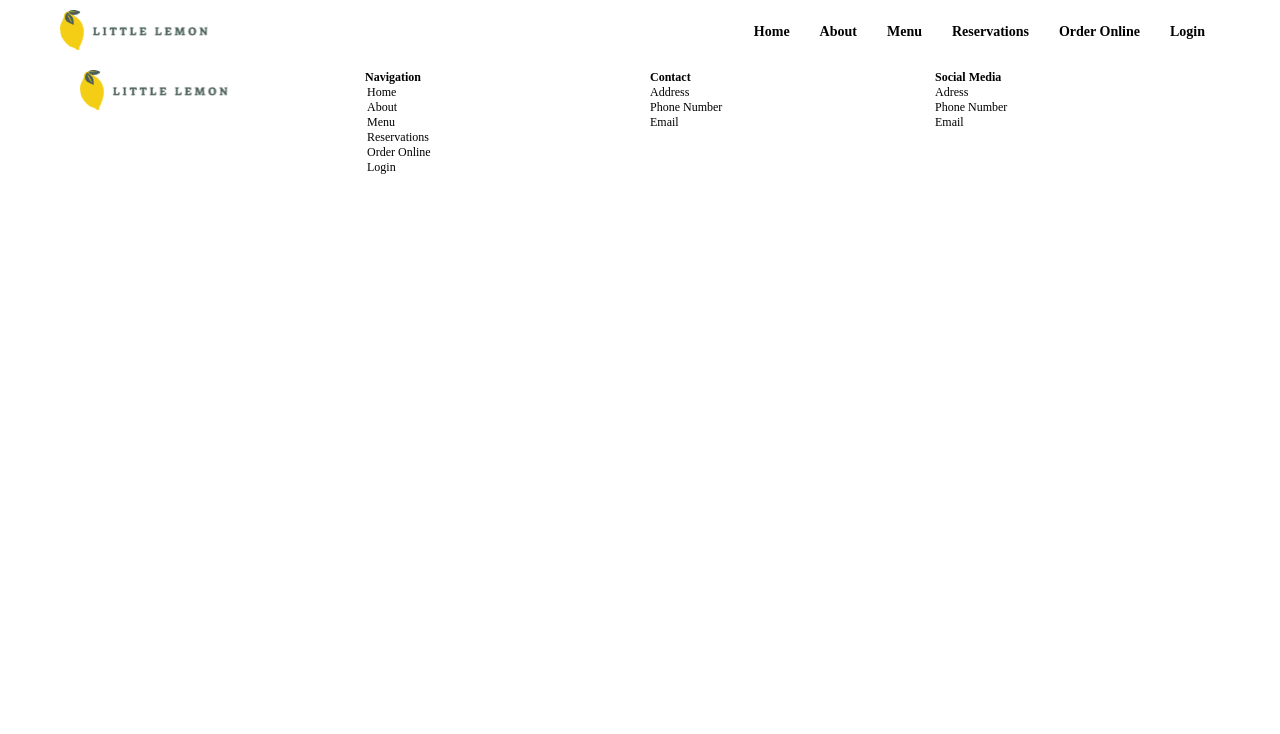
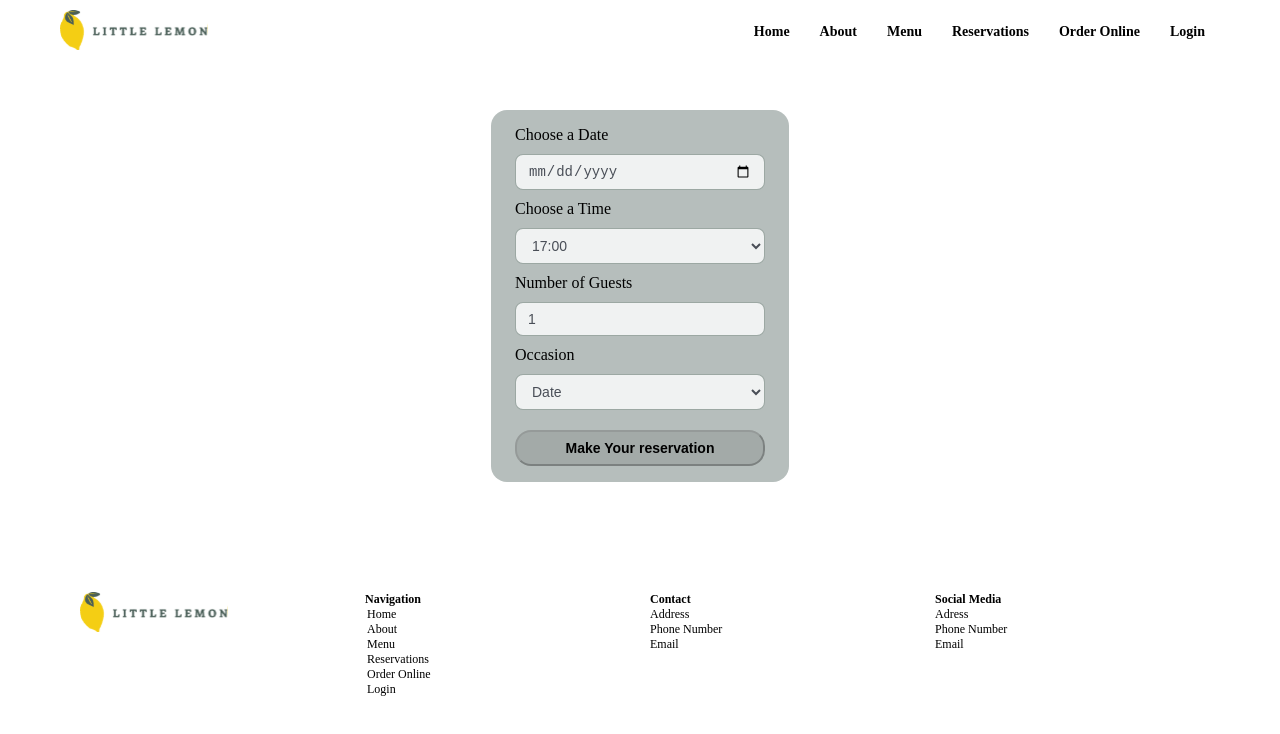
Before and after one commit to mischanvp/Capstone_Front_End, a React (Create React App) app in the folder app/: page /booking in a window 1280 px wide. Shown: the top 734 px of the page. Built offline with nearby package versions, Linux system fonts and the light colour scheme.

Commit message:
add form for booking a table and styling

```diff
--- a/app/src/App.js
+++ b/app/src/App.js
@@ -1,7 +1,7 @@
 import './App.css';
 import Header from  './components/Header'
 import Main from  './components/Main'
-import Reserve from  './components/Reserve'
+import BookingPage from  './components/BookingPage'
 import Footer from  './components/Footer'
 import {BrowserRouter, Routes, Route} from 'react-router-dom'
 
@@ -11,11 +11,11 @@ function App() {
       <BrowserRouter>
         {/* Header and navigation section */}
         <Header />
-        {/* Footer section */}
         <Routes>
           <Route path="/" element={<Main />}></Route>
-          <Route path="/reserve" element={<Reserve />}></Route>
+          <Route path="/booking" element={<BookingPage />}></Route>
         </Routes>
+        {/* Footer section */}
         <Footer />
       </BrowserRouter>
     </div>
--- /dev/null
+++ b/app/src/components/BookingForm.js
@@ -0,0 +1,81 @@
+import { useState } from 'react';
+import '../style.css';
+import '../style_booking.css';
+
+function BookingForm() {
+
+    const [bookDate, setBookDate] = useState("")
+    const [bookTime, setBookTime] = useState("")
+    const [bookOccasion, setBookOccasion] = useState("")
+    const [bookNGuests, setBookNGuests] = useState("1")
+    const [availableTimes, setAvailableTimes] = useState([
+        "17:00",
+        "18:00",
+        "19:00",
+        "20:00",
+        "21:00",
+        "22:00"
+    ]);
+
+    const handleSubmit = (e) => {
+        e.preventDefault(); /* Prevent default behaviour of reloading page after submitting */
+        setBookDate(''); /* Setting to empty after submitting */
+        setBookTime(availableTimes[0]); /* Setting to default after submitting */
+        setBookOccasion('Date'); /* Setting to default after submitting */
+        setBookNGuests('1'); /* Setting to default after submitting */
+        /* console.log("joe we did it!"); */
+    };
+
+    return (
+        <div className='booking-container'>
+            <form className='booking-form' onSubmit={handleSubmit}>
+                <label htmlFor="res-date">Choose a Date</label>
+                <input
+                    type="date"
+                    id="res-date"
+                    value={bookDate}
+                    onChange = {(e) => setBookDate(e.target.value)}
+                />
+                <label htmlFor="res-time">Choose a Time</label>
+                <select
+                    id="res-time"
+                    value={bookTime}
+                    onChange = {(e) => setBookTime(e.target.value)}
+                >
+                    {availableTimes.map((time, index) => (
+                        <option key={index}>
+                            {time}
+                        </option>
+                    ))}
+                </select>
+                <label htmlFor="guests">Number of Guests</label>
+                <input
+                    type="number"
+                    placeholder="1"
+                    min="1"
+                    max="10"
+                    id="guests"
+                    value={bookNGuests}
+                    onChange = {(e) => setBookNGuests(e.target.value)}
+                />
+                <label htmlFor="occasion">Occasion</label>
+                <select
+                    id="occasion"
+                    value={bookOccasion}
+                    onChange = {(e) => setBookOccasion(e.target.value)}
+                >
+                    <option>Date</option>
+                    <option>Birthday</option>
+                    <option>Anniversary</option>
+                </select>
+                <input
+                    disabled={!bookDate}
+                    type="submit"
+                    value="Make Your reservation"
+                />
+            </form>
+        </div>
+    );
+}
+
+export default BookingForm;
--- /dev/null
+++ b/app/src/components/BookingPage.js
@@ -0,0 +1,10 @@
+import '../style.css';
+import BookingForm from  './BookingForm';
+
+function BookingPage() {
+    return (
+        <BookingForm />
+    );
+}
+
+export default BookingPage;
--- a/app/src/components/Footer.js
+++ b/app/src/components/Footer.js
@@ -8,7 +8,7 @@ function Footer() {
           <img src={Logo} alt="Little Lemon Logo" className="pic-logo-footer" />
           <div className="footer-section">
             <h4>Navigation</h4>
-            <ul class='footer-nav-list'>
+            <ul className='footer-nav-list'>
               <li><a href="#Home">Home</a></li>
               <li><a href="#About">About</a></li>
               <li><a href="#Menu">Menu</a></li>
@@ -19,7 +19,7 @@ function Footer() {
           </div>
           <div className="footer-section">
             <h4>Contact</h4>
-            <ul class='footer-nav-list'>
+            <ul className='footer-nav-list'>
               <li>Address</li>
               <li>Phone Number</li>
               <li>Email</li>
@@ -27,7 +27,7 @@ function Footer() {
           </div>
           <div className="footer-section">
             <h4>Social Media</h4>
-            <ul class='footer-nav-list'>
+            <ul className='footer-nav-list'>
               <li>Adress</li>
               <li>Phone Number</li>
               <li>Email</li>
--- a/app/src/components/Header.js
+++ b/app/src/components/Header.js
@@ -21,7 +21,7 @@ function Header() {
                     <li><Link to="/">Home</Link></li>
                     <li><Link to="/">About</Link></li>
                     <li><Link to="/">Menu</Link></li>
-                    <li><Link to="/reserve" onClick={toggleNav}>Reservations</Link></li>
+                    <li><Link to="/booking" onClick={toggleNav}>Reservations</Link></li>
                     <li><Link to="/">Order Online</Link></li>
                     <li><Link to="/">Login</Link></li>
                 </ul>
--- a/app/src/components/Main.js
+++ b/app/src/components/Main.js
@@ -15,7 +15,7 @@ function Main() {
                 <h1>Little Lemon</h1>
                 <h2>Chicago</h2>
                 <p>We are a family owned Mediterranean restaurant, focussed on traditional recipes served with a mordern twist.</p>
-                <button class="button-1">Reserve a Table</button>
+                <button className="button-1">Reserve a Table</button>
             </div>
             <img src={picFood1} alt="Little Lemon Intro" className="section-1-pic"/>
         </section>
@@ -23,7 +23,7 @@ function Main() {
         <section className="section-2">
             <div className="section-2-header">
                 <h2>This week specials!</h2>
-                <button class="button-1">Online Menu</button>
+                <button className="button-1">Online Menu</button>
             </div>
             <div className="section-2-panels">
                 <div className="section-2-panel">
--- a/app/src/components/Reserve.js
+++ /dev/null
@@ -1,11 +0,0 @@
-import '../style.css';
-
-function Reserve() {
-    return (
-        <dic>
-            <p>Page to book a table</p>
-        </dic>
-    );
-}
-
-export default Reserve;
--- a/app/src/style.css
+++ b/app/src/style.css
@@ -320,7 +320,7 @@ h2 {
     }
 }
 .section-2-panel {
-    background-color: rgba(73, 94, 87, 0.2);  /* Light gray background */
+    background-color: rgba(73, 94, 87, 0.2);
     border-radius: 16px;  /* Rounded corners */
     overflow: hidden;  /* Ensure the image doesn't overflow the rounded corners */
     box-shadow: 0 4px 8px rgba(0, 0, 0, 0.1);  /* Optional: Add a subtle shadow */
--- /dev/null
+++ b/app/src/style_booking.css
@@ -0,0 +1,59 @@
+.booking-container{
+    display: flex;
+    justify-content: center;
+    align-items: center;
+}
+
+.booking-form{
+    display: grid;
+    grid-template-columns: 1fr;
+    gap: 10px;
+    margin-top: 50px;
+    margin-bottom: 100px;
+    min-width: 250px;
+    max-width: 250px;
+    background-color: rgba(73, 94, 87, 0.4);
+    border-radius: 16px; /* Slightly rounded corners */
+    padding: 16px 24px; /* Button padding */
+    font-size: 16px;
+    font-family: 'Karla Regular';
+}
+
+.booking-form input[type="date"],
+.booking-form input[type="number"],
+.booking-form select {
+    padding: 8px 12px;
+    border-radius: 8px;
+    border: 1px solid rgba(73, 94, 87, 0.5);
+    background-color: rgba(255, 255, 255, 0.8);
+    font-size: 14px;
+    color: #494e57;
+}
+
+.booking-form input[type="date"]:focus,
+.booking-form input[type="number"]:focus,
+.booking-form select:focus {
+    border-color: rgba(73, 94, 87, 0.8);
+    outline: none;
+}
+
+.booking-form input[type="submit"] {
+    background-color: rgb(244, 206, 30);
+    color: black;
+    padding: 8px 16px;
+    font-size: 14px;
+    font-weight: bold;
+    border-radius: 16px;
+    margin-top: 10px;
+}
+
+.booking-form input[type="submit"]:hover {
+    background-color: rgb(73, 94, 87);
+    border-radius: 16px;
+    color: white;
+}
+
+.booking-form input[type="submit"]:disabled {
+    background-color: rgba(1, 0, 0, 0.1);
+    cursor: not-allowed;
+}
```
